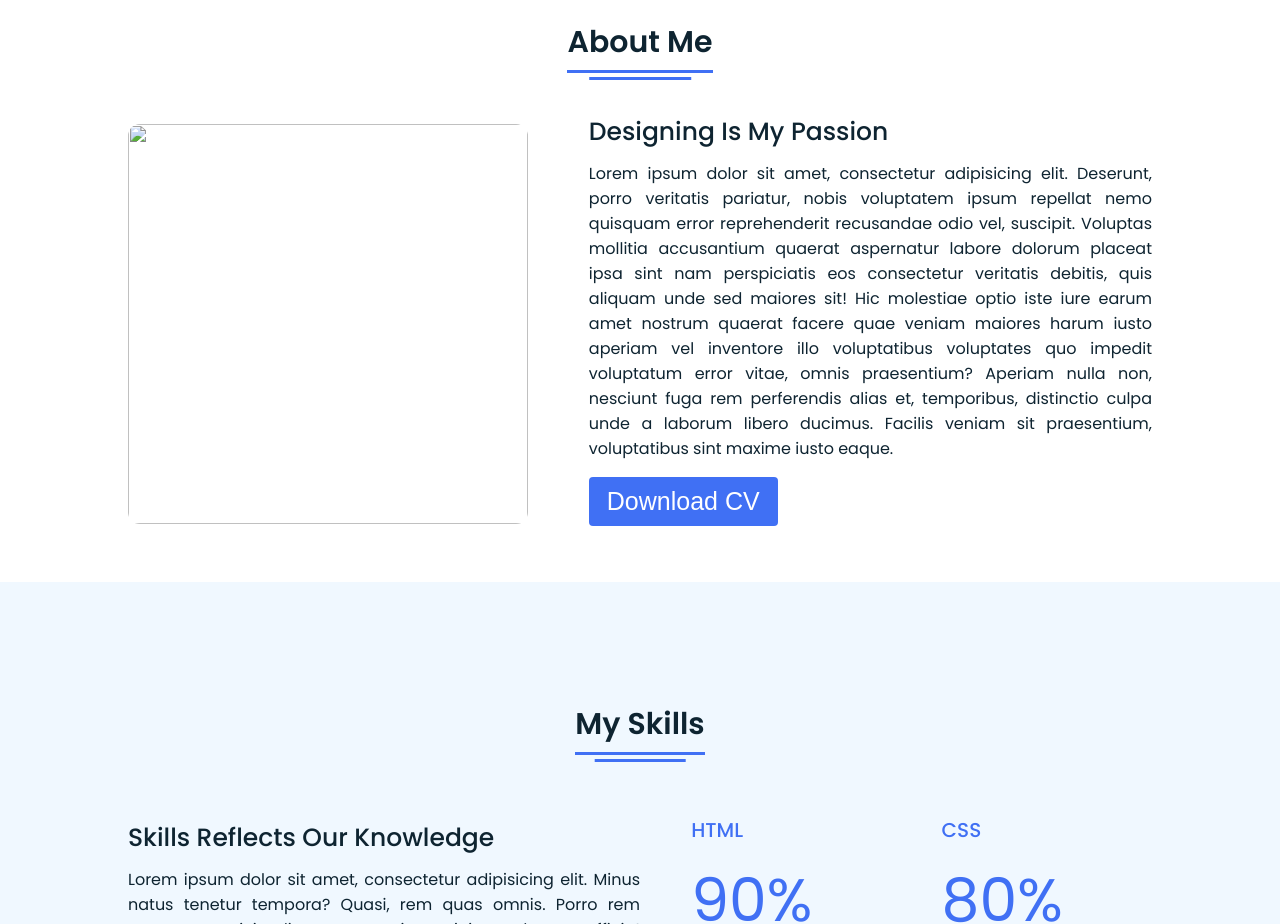
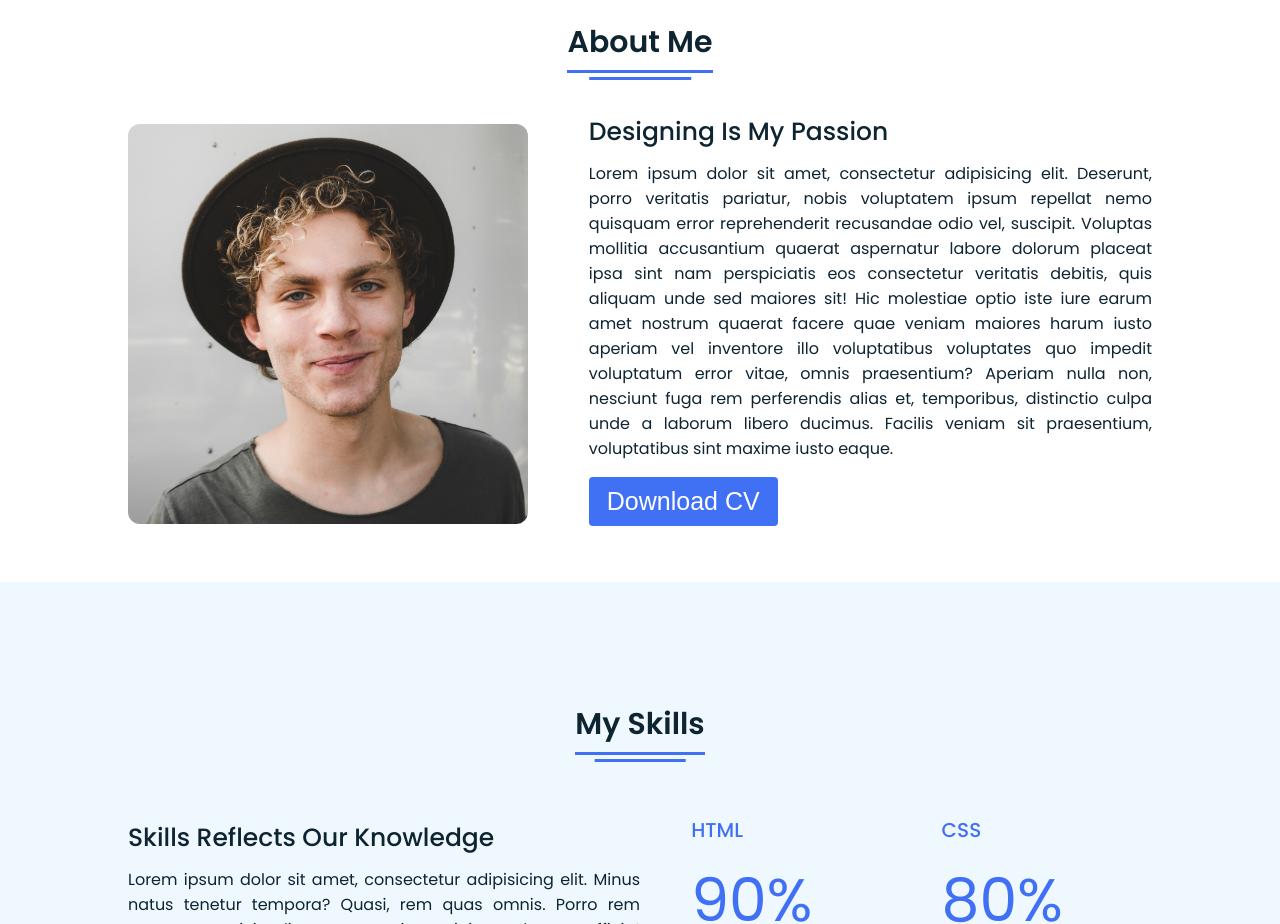
Before and after one commit to roshanpoudel912/roshanpoudel912.github.io, a plain HTML site: page index.html in a window 1280 px wide. Shown: the part 860-1784 px from the top of the page. Drawn offline with Linux system fonts and the light colour scheme; files whose address does not match are found by name.

Commit message:
Update index.html

```diff
--- a/index.html
+++ b/index.html
@@ -60,7 +60,7 @@
     <div class="title"><span>About Me</span></div>
   <div class="about-details">
     <div class="left">
-      <img src="images/about.jpg" alt="">
+      <img src="about.jpg" alt="">
     </div>
     <div class="right">
       <div class="topic">Designing Is My Passion</div>
```
